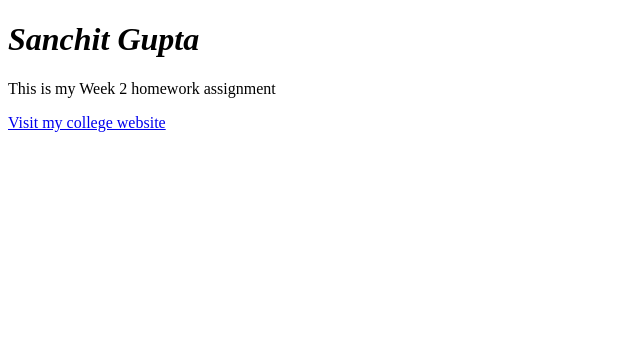
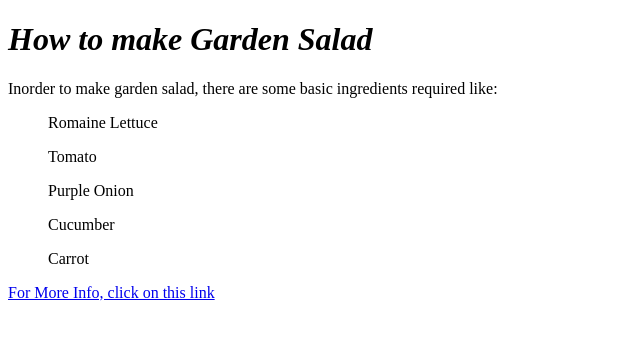
Before and after one commit to sanchit55/homework2, a plain HTML site: page index.html in a window 1280 px wide. Shown: the whole page, without its empty margins (0-640 px from the left). Drawn offline with Linux system fonts and the light colour scheme.

Commit message:
eigth process

```diff
--- a/index.html
+++ b/index.html
@@ -1,16 +1,20 @@
 <!doctype html>
-
-
-
 <html>
-
 <body>
 <title>Homework2</title>
 
-<h1><i><b>Sanchit Gupta</b></i></h1>
+<h1><i><b>How to make Garden Salad</b></i></h1>
 
-<p> This is my Week 2 homework assignment </p>
+<p> Inorder to make garden salad, there are some basic ingredients required
+like:</p>
 
-<a href="http://www.njit.edu">Visit my college website</a>
+<ul>Romaine Lettuce</ul>
+<ul>Tomato</ul>
+<ul>Purple Onion</ul>
+<ul>Cucumber</ul>
+<ul>Carrot</ul>
+
+<a href="http://www.wikihow.com/Make-a-Garden-Salad">For More Info, click on
+this link</a>
 </body>
 </html>
```
